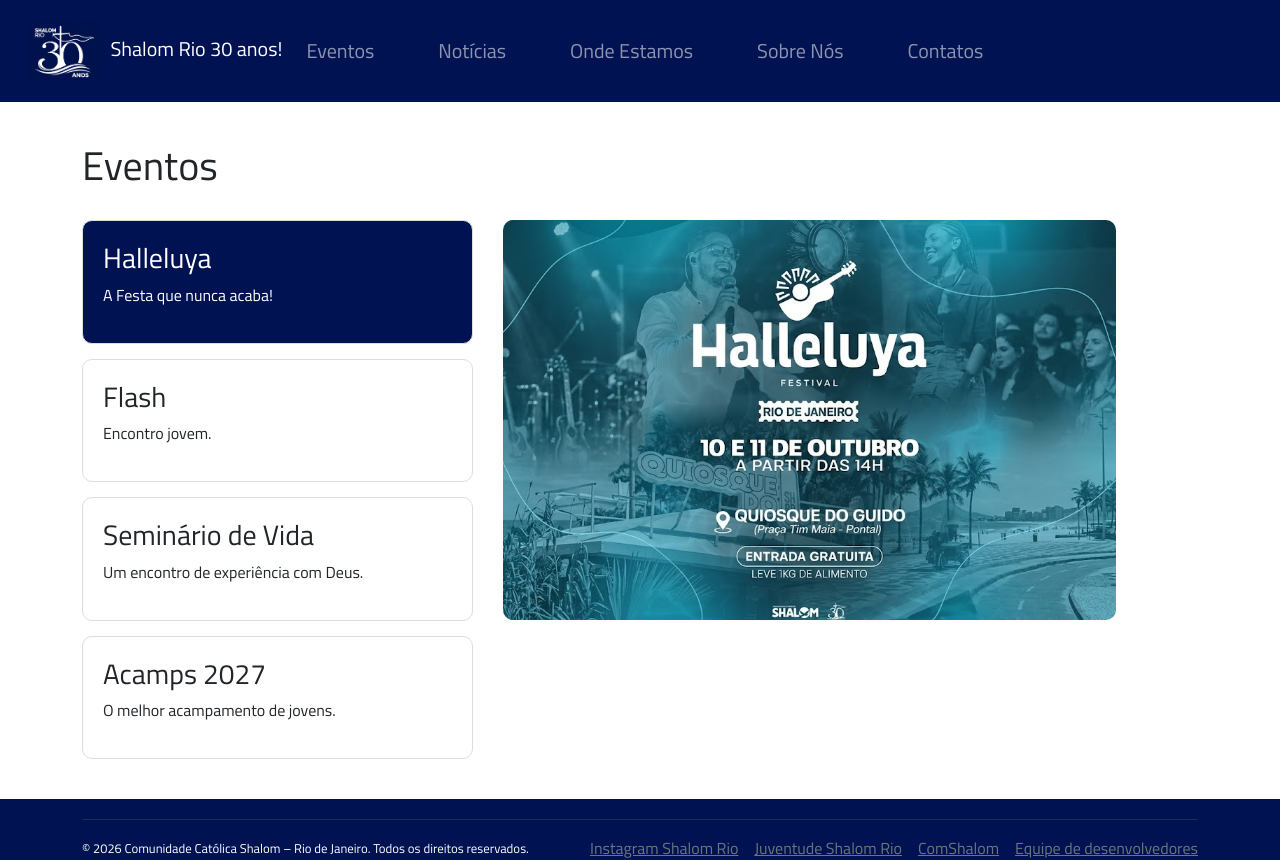
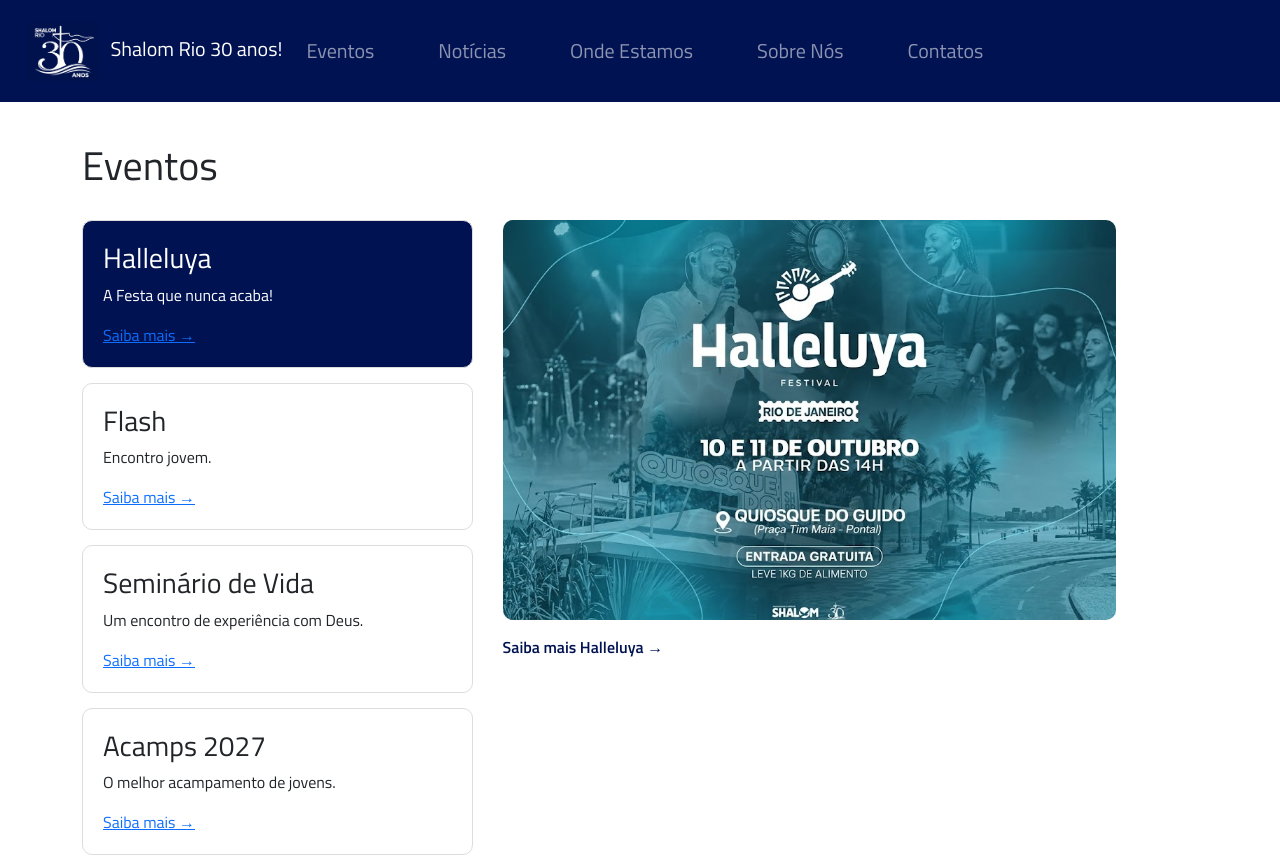
Before and after one commit to ShalomSiteRj/site-shalom-rio, a React (Vite) app: page /eventos in a window 1280 px wide. Shown: the top 860 px of the page. Built offline with nearby package versions, Linux system fonts and the light colour scheme.

Commit message:
eventos com fotos e links falta muitos links

```diff
--- a/src/App.css
+++ b/src/App.css
@@ -141,20 +141,30 @@
 
 .evento-fotos {
   width: 55%;
-  height: 400px;
-  overflow: hidden;
-  border-radius: 10px;
 }
-/* Imagem */
+
 .evento-fotos img {
   width: 100%;
-  height: 100%;
+  height: 400px;
   object-fit: cover;
+  border-radius: 10px;
 }
 /* Texto sobre a foto */
 .evento-fotos-info {
-  display: none;
+  display: block;
+  margin-top: 15px;
 }
+
+.evento-fotos-info a {
+  color: #001252;
+  text-decoration: none;
+  font-weight: 600;
+}
+
+.evento-fotos-info a:hover {
+  text-decoration: underline;
+}
+
 /* =========================
    CELULAR
    ========================= */
@@ -175,8 +185,7 @@
   }
 }
 /* area do eventos    */
-.evento_fotos-info a {
+.evento-fotos-info {
   color: #001252;
-  text-decoration: none;
-  font-weight: bold;
+
 }
--- a/src/templates/eventos.jsx
+++ b/src/templates/eventos.jsx
@@ -1,8 +1,7 @@
 import { useState } from "react";
+
 import Fotorecreio from "../assets/fotorecreio.png";
 import Fotoacamps from "../assets/foto-acamps.png";
-
-
 
 function Eventos() {
 
@@ -13,20 +12,22 @@ function Eventos() {
       desc: "A Festa que nunca acaba!",
       imagem: Fotorecreio,
       link: "https://www.instagram.com/acampsrio/"
+    },
 
-    },
     {
       titulo: "Flash",
       desc: "Encontro jovem.",
       imagem: Fotorecreio,
       link: "https://www.instagram.com/acampsrio/"
     },
+
     {
       titulo: "Seminário de Vida",
       desc: "Um encontro de experiência com Deus.",
       imagem: Fotorecreio,
       link: "https://www.instagram.com/acampsrio/"
     },
+
     {
       titulo: "Acamps 2027",
       desc: "O melhor acampamento de jovens.",
@@ -71,12 +72,21 @@ function Eventos() {
 
               <p>{evento.desc}</p>
 
+              {/* Link dentro do card */}
+              <a
+                href={evento.link}
+                target="_blank"
+                rel="noopener noreferrer"
+                onClick={(e) => e.stopPropagation()}
+              >
+                Saiba mais →
+              </a>
+
             </div>
 
           ))}
 
         </div>
-
 
         {/* LADO DA FOTO */}
         <div className="evento-fotos">
@@ -85,14 +95,19 @@ function Eventos() {
             src={evento.imagem}
             alt={evento.titulo}
           />
+
           {/* Link abaixo da foto */}
+          <div className="evento-fotos-info">
+
             <a
               href={evento.link}
               target="_blank"
               rel="noopener noreferrer"
             >
-              Saiba mais sobre {evento.titulo} →
+              Saiba mais {evento.titulo} →
             </a>
+
+          </div>
 
         </div>
 
```
